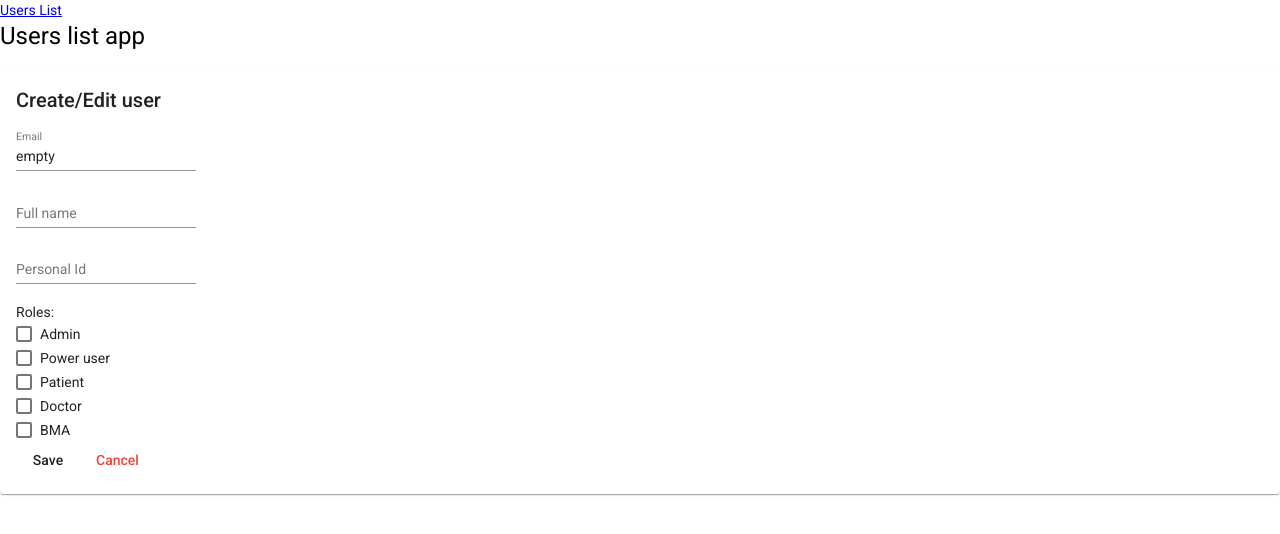
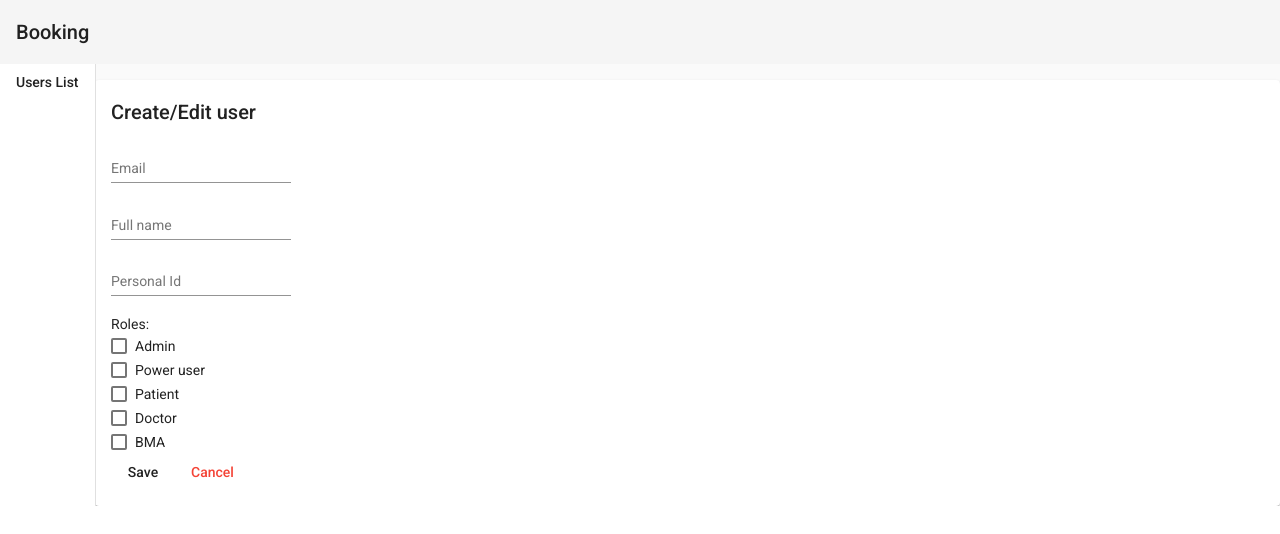
Before and after one commit to quangbrightsoft/training-angular-users-list, an Angular app: page /users/edit in a window 1280 px wide. Shown: the top 534 px of the page. Built offline with nearby package versions, Linux system fonts and the light colour scheme.

Commit message:
UI improvements

```diff
--- a/src/app/app.component.html
+++ b/src/app/app.component.html
@@ -18,10 +18,19 @@
 <!-- * * * * * * * * * * * * * * * * * * * * * * * * * * * * * * * -->
 <!-- * * * * * * * * * * End of Placeholder * * * * * * * * * * * -->
 <!-- * * * * * * * * * * * * * * * * * * * * * * * * * * * * * * * -->
-<nav>
-  <a routerLink="/users">Users List</a>
-</nav>
+<mat-toolbar>
+  <span>Booking</span>
+</mat-toolbar>
 
-<h1>{{title}}</h1>
-<router-outlet></router-outlet>
-<app-messages></app-messages>
+<mat-sidenav-container class="example-container">
+  <mat-sidenav mode="side" opened>
+    <nav>
+      <button mat-button (click)="goTo('/users')">Users List</button>
+    </nav>
+  </mat-sidenav>
+  <mat-sidenav-content>
+    <h1>{{title}}</h1>
+    <router-outlet></router-outlet>
+    <app-messages></app-messages>
+  </mat-sidenav-content>
+</mat-sidenav-container>
--- a/src/app/app.component.ts
+++ b/src/app/app.component.ts
@@ -1,4 +1,5 @@
 import { Component } from '@angular/core';
+import { Router } from '@angular/router';
 
 @Component({
   selector: 'app-root',
@@ -6,5 +7,11 @@ import { Component } from '@angular/core';
   styleUrls: ['./app.component.scss']
 })
 export class AppComponent {
-  title = 'Users list app';
+  title = '';
+  constructor(private router: Router) {
+
+  }
+  goTo(url: string) {
+    this.router.navigateByUrl(url);
+  }
 }
--- /dev/null
+++ b/src/app/dialog/dialog.component.html
@@ -0,0 +1,8 @@
+<h1 mat-dialog-title>{{data.title}}</h1>
+<div mat-dialog-content>
+  <p>{{data.text}}</p>
+</div>
+<div mat-dialog-actions>
+  <button mat-button (click)="close()">Cancel</button>
+  <button mat-button [mat-dialog-close]="true"  cdkFocusInitial>Delete</button>
+</div>
--- /dev/null
+++ b/src/app/dialog/dialog.component.ts
@@ -0,0 +1,27 @@
+import { Component, OnInit, Inject } from '@angular/core';
+import { MatDialogRef, MAT_DIALOG_DATA } from '@angular/material/dialog';
+import { MatButton } from '@angular/material/button';
+
+
+export interface DialogData {
+  title: string;
+  text: string;
+  actions: MatButton[]
+}
+@Component({
+  selector: 'app-dialog',
+  templateUrl: './dialog.component.html',
+  styleUrls: ['./dialog.component.scss']
+})
+
+export class DialogComponent implements OnInit {
+  constructor(
+    public dialogRef: MatDialogRef<DialogComponent>,
+    @Inject(MAT_DIALOG_DATA) public data: DialogData) { }
+
+  close(): void {
+    this.dialogRef.close();
+  }
+  ngOnInit(): void {
+  }
+}
--- a/src/app/user-edit/user-edit.component.ts
+++ b/src/app/user-edit/user-edit.component.ts
@@ -18,7 +18,7 @@ export class UserEditComponent implements OnInit {
   currentUser: User = {
     createdAt: null,
     deletedAt: null,
-    email: 'empty',
+    email: '',
     fullName: '',
     id: 0,
     isDeleted: false,
--- a/src/app/users/users.component.html
+++ b/src/app/users/users.component.html
@@ -30,7 +30,7 @@
     <ng-container matColumnDef="actions">
       <th mat-header-cell *matHeaderCellDef mat-sort-header> Actions </th>
       <td *matCellDef="let row">
-        <button mat-button color="warn" (click)="deleteRow(row)">Delete</button>
+        <button mat-button color="warn" (click)="openDeleteDialog(row)">Delete</button>
       </td>
     </ng-container>
     <tr mat-header-row *matHeaderRowDef="columnsToDisplay"></tr>
@@ -38,6 +38,6 @@
   </table>
 
   <mat-paginator [length]="pagingOptions.totalCount" [pageSize]="pagingOptions.pageSize"
-    [pageSizeOptions]="[5, 10, 25, 100]" (page)="changePage($event)"></mat-paginator>
+    [pageSizeOptions]="[10, 30, 50, 100]" (page)="changePage($event)"></mat-paginator>
 
 </mat-card>
--- a/src/app/users/users.component.ts
+++ b/src/app/users/users.component.ts
@@ -6,6 +6,10 @@ import { MatPaginator } from '@angular/material/paginator';
 import { MessageService } from '../messages.service';
 import { FormControl } from '@angular/forms';
 import { Router } from '@angular/router';
+
+import { MatDialog } from '@angular/material/dialog';
+import { DialogComponent } from '../dialog/dialog.component';
+import { MatButton } from '@angular/material/button';
 @Component({
   selector: 'app-users',
   templateUrl: './users.component.html',
@@ -39,7 +43,7 @@ export class UsersComponent implements OnInit {
   @ViewChild(MatSort) sort: MatSort;
   @ViewChild(MatPaginator) paginator: MatPaginator;
 
-  constructor(private router: Router, private messages: MessageService, private service: UserService) { }
+  constructor(public dialog: MatDialog, private router: Router, private messages: MessageService, private service: UserService) { }
 
   goToUrl(url: string) {
     this.router.navigateByUrl(url);
@@ -92,10 +96,25 @@ export class UsersComponent implements OnInit {
 
     this.getUsers();
   }
-  deleteRow(row) {
-    this.service.delete(row.id).subscribe(r => {
-      this.messages.add('Delete successful')
-    }
-    );
+  openDeleteDialog(row) {
+
+    const dialogRef = this.dialog.open(DialogComponent, {
+      width: '250px',
+      data: {
+        title: 'Delete ' + row.email + '?',
+        actions: []
+      }
+    });
+
+    dialogRef.afterClosed().subscribe(result => {
+      console.log('The dialog was closed');
+      result === true && this.service.delete(row.id).subscribe(r => {
+        this.messages.add('Delete successful')
+        this.getUsers();
+      }
+      );
+    });
+
+
   }
 }
```
Also changed, not shown: src/app/app.module.ts (+12 -2 lines), src/app/dialog/dialog.component.scss (added), 1 other file (tests, documents, lock files or other folders).
